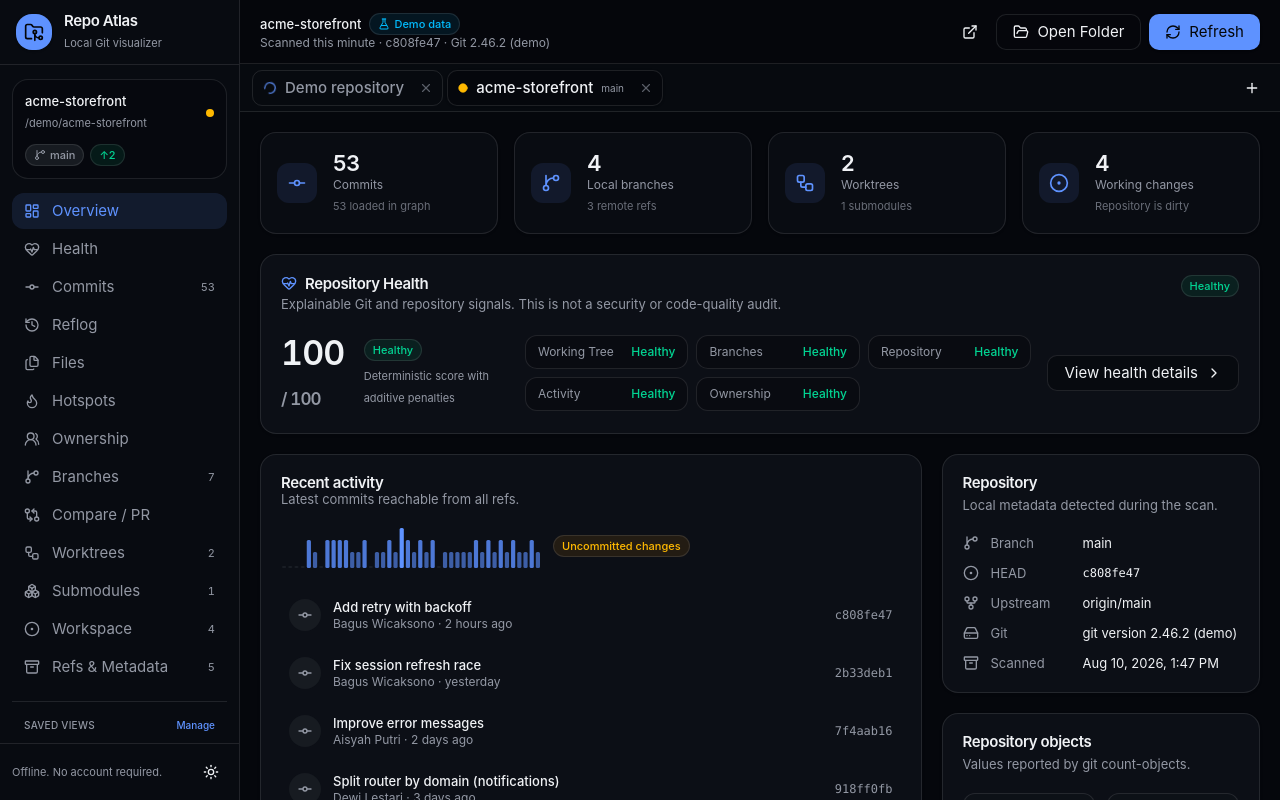
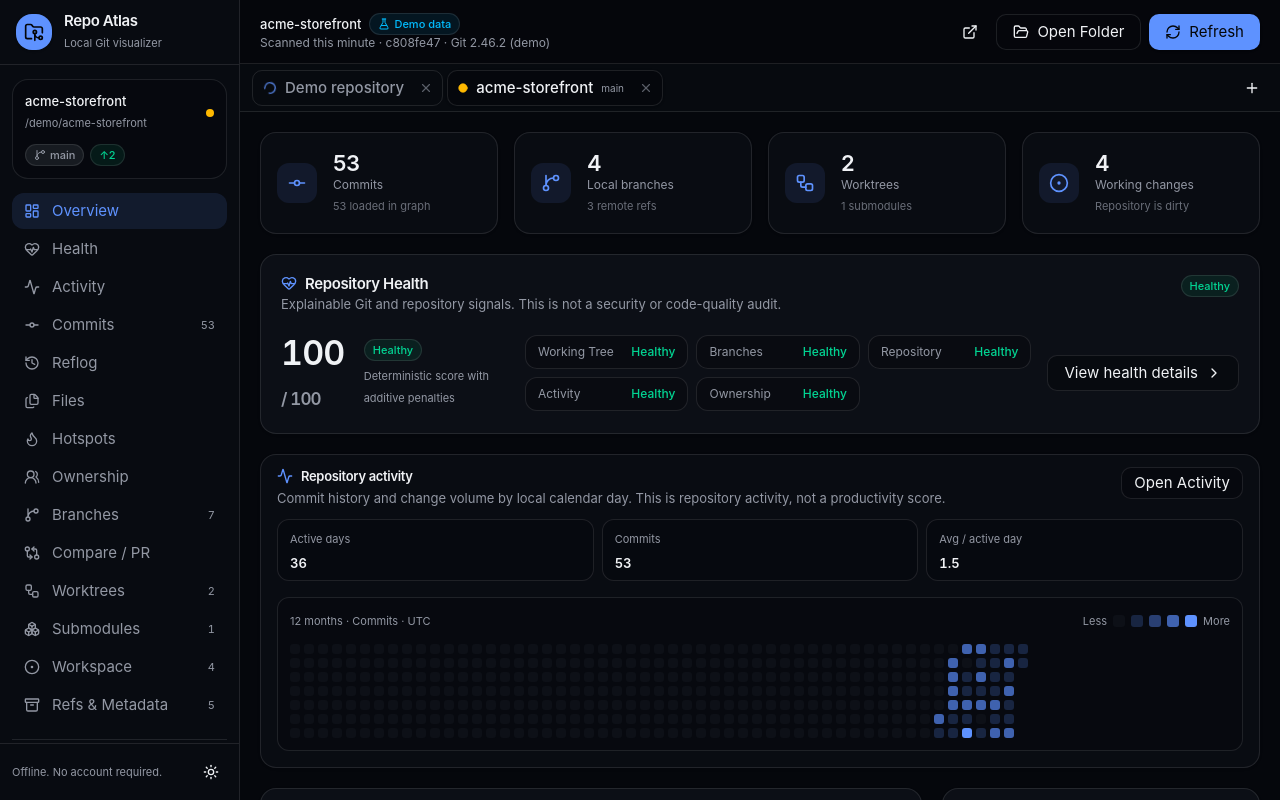
Before and after one commit to faizalfakhri0001/repo-atlas, a React (Vite) app: page / in a window 1280 px wide. Built offline with nearby package versions, Linux system fonts and the light colour scheme.

Commit message:
feat: integrate activity into repository views

```diff
--- a/src/app/AppShell.jsx
+++ b/src/app/AppShell.jsx
@@ -1,6 +1,7 @@
 import { useCallback, useMemo, useState } from "react";
 import {
   Archive,
+  Activity,
   Bookmark,
   Boxes,
   Cherry,
@@ -46,6 +47,7 @@ import { WorkspaceView } from "@/features/workspace";
 import { FileExplorer } from "@/features/files";
 import { HotspotsView } from "@/features/hotspots";
 import { OwnershipView } from "@/features/ownership";
+import { ActivityHeatmap } from "@/components/activity-heatmap";
 import { HealthView } from "@/features/health";
 import { GlobalSearch } from "@/features/search";
 import { CherryPickDialog } from "@/components/cherry-pick-dialog";
@@ -76,6 +78,7 @@ import { cn, formatRelativeDate, truncateMiddle } from "@/lib/utils";
 const NAV_ITEMS = [
   { id: "overview", label: "Overview", icon: LayoutDashboard },
   { id: "health", label: "Health", icon: HeartPulse },
+  { id: "activity", label: "Activity", icon: Activity },
   { id: "commits", label: "Commits", icon: GitCommitHorizontal },
   { id: "reflog", label: "Reflog", icon: HistoryIcon },
   { id: "files", label: "Files", icon: Files },
@@ -410,6 +413,13 @@ export function AppShell({
     [requestNavigationToView],
   );
 
+  const handleActivityConfigChange = useCallback(
+    (config) => {
+      if (activeView === "activity") requestNavigationToView("activity", config);
+    },
+    [activeView, requestNavigationToView],
+  );
+
   return (
     <TooltipProvider delayDuration={350}>
       <div className="flex h-full min-h-0 bg-background text-foreground">
@@ -662,6 +672,7 @@ export function AppShell({
                       onOpenFileAtRevision={(revision, path) => onOpenFileAtRevision?.(revision, path, loadedSession.id)}
                       onOpenPreviousRevision={(revision, path) => onOpenPreviousRevision?.(revision, path, loadedSession.id)}
                       onHealthNavigate={handleHealthNavigation}
+                      onActivityConfigChange={loadedSession.id === selectedSessionId ? handleActivityConfigChange : undefined}
                       onReloadSavedViews={savedViewsState.reload}
                       onOpenSavedView={openSavedView}
                       onRenameSavedView={renameSavedView}
@@ -765,6 +776,7 @@ function ViewHost({
   onOpenFileAtRevision,
   onOpenPreviousRevision,
   onHealthNavigate,
+  onActivityConfigChange,
   onReloadSavedViews,
   onOpenSavedView,
   onRenameSavedView,
@@ -798,7 +810,7 @@ function ViewHost({
       <div className={cn("h-full", view !== "compare" && "hidden")}>
         <CompareView data={data} initial={compareInit} onCherryPick={onCherryPick} />
       </div>
-      {view === "overview" && <Overview data={data} onOpenCommit={onFocusCommit} onOpenHealth={() => onNavigate("health")} />}
+      {view === "overview" && <Overview data={data} repoPath={data.repository.rootPath} revision={revision} onOpenCommit={onFocusCommit} onOpenHealth={() => onNavigate("health")} onOpenActivity={() => onNavigate("activity")} />}
       {view === "branches" && (
         <BranchesView
           repoPath={data.repository.rootPath}
@@ -843,6 +855,7 @@ function ViewHost({
       {view === "hotspots" && <HotspotsView repoPath={data.repository.rootPath} onOpenFileHistory={onOpenFileHistory} initialFilter={hotspotFilter} initialConfig={navigationRequest?.view === "hotspots" ? navigationRequest.payload : null} />}
       {view === "ownership" && <OwnershipView repoPath={data.repository.rootPath} initialConfig={navigationRequest?.view === "ownership" ? navigationRequest.payload : null} />}
       {view === "health" && <HealthView repoPath={data.repository.rootPath} revision={data.scannedAt} onNavigate={onHealthNavigate} />}
+      {view === "activity" && <ActivityHeatmap repoPath={data.repository.rootPath} revision={revision} initialConfig={navigationRequest?.view === "activity" ? navigationRequest.payload : null} onOpenCommit={onFocusCommit} onConfigChange={onActivityConfigChange} />}
       {view === "reflog" && (
         <ReflogView
           repoPath={data.repository.rootPath}
@@ -873,7 +886,6 @@ function ViewHost({
           canCreate={Boolean(currentSavedView)}
         />
       )}
-      {view === "activity" && <SavedViewNotice title="Activity view is not available yet" />}
       {view === "search" && <SavedViewNotice title="Search views open in the repository search dialog" />}
     </>
   );
--- a/src/components/overview.jsx
+++ b/src/components/overview.jsx
@@ -13,6 +13,7 @@ import { Badge } from "@/components/ui/badge";
 import { Card, CardContent, CardDescription, CardHeader, CardTitle } from "@/components/ui/card";
 import { cn, formatDate, formatRelativeDate, truncateMiddle } from "@/lib/utils";
 import { HealthSummaryCard } from "@/components/health-card";
+import { ActivityHeatmap } from "@/components/activity-heatmap";
 
 function MetricCard({ icon: Icon, label, value, detail }) {
   return (
@@ -69,7 +70,7 @@ function ActivityChart({ commits }) {
   );
 }
 
-export function Overview({ data, onOpenCommit, onOpenHealth }) {
+export function Overview({ data, repoPath = data?.repository?.rootPath, revision = data?.scannedAt, onOpenCommit, onOpenHealth, onOpenActivity }) {
   const localBranches = data.branches.filter((branch) => !branch.remote);
   const remoteBranches = data.branches.filter((branch) => branch.remote);
   const recent = data.commits.slice(0, 8);
@@ -89,6 +90,10 @@ export function Overview({ data, onOpenCommit, onOpenHealth }) {
       </div>
 
       <HealthSummaryCard repoPath={data.repository.rootPath} revision={data.scannedAt} onOpenDetails={onOpenHealth} />
+
+      <div className="mt-5">
+        <ActivityHeatmap compact repoPath={repoPath} revision={revision} onOpenCommit={onOpenCommit} onOpenActivity={onOpenActivity} />
+      </div>
 
       <div className="mt-5 grid gap-5 xl:grid-cols-[minmax(0,1.35fr)_minmax(0,0.65fr)]">
         <Card className="min-w-0">
--- a/src/features/command-palette/navigation-commands.js
+++ b/src/features/command-palette/navigation-commands.js
@@ -15,6 +15,7 @@ const NAVIGATION_COMMANDS = [
   ["hotspots", "Open Hotspots", "activity churn change frequency", []],
   ["ownership", "Open Ownership", "contributors authors directory concentration", []],
   ["health", "Open Repository Health", "health score signals repository status", []],
+  ["activity", "Open Activity", "activity heatmap commits churn calendar", []],
 ];
 
 export function createNavigationCommands() {
--- a/src/features/saved-views/saved-view-model.js
+++ b/src/features/saved-views/saved-view-model.js
@@ -134,6 +134,10 @@ export function getCurrentSavedViewSnapshot({ activeView, graphRequest, compareI
   if (activeView === "branches" && source.filter && source.filter !== "all" && !config.status) config.status = [String(source.filter)];
   if (activeView === "reflog" && source.action && source.action !== "all" && !config.actions) config.actions = [String(source.action)];
   if (activeView === "hotspots" && source.path && !config.pathPrefix) config.pathPrefix = String(source.path).trim();
+  if (activeView === "activity") {
+    if (!config.range) config.range = "12m";
+    if (!config.metric) config.metric = "commits";
+  }
 
   return {
     viewType: activeView,
```
Also changed, not shown: 2 other files (tests, documents, lock files or other folders).
